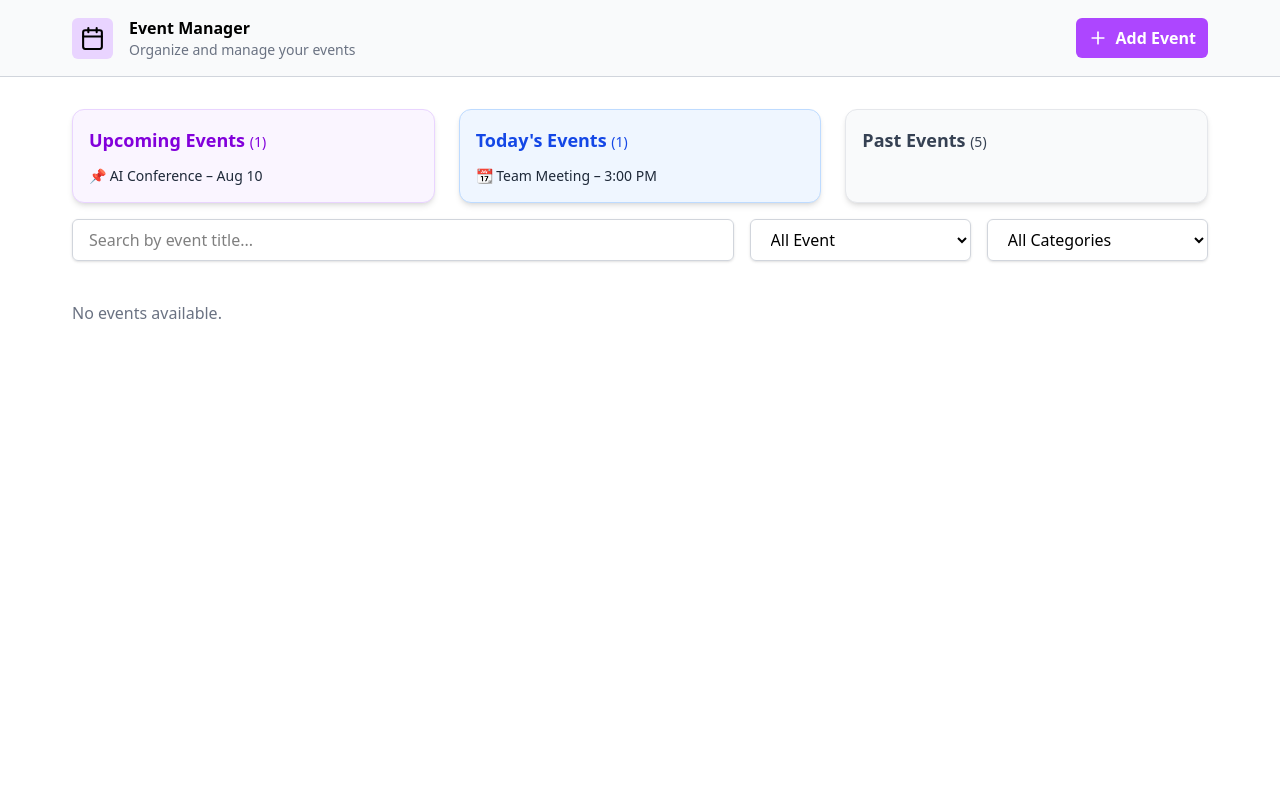
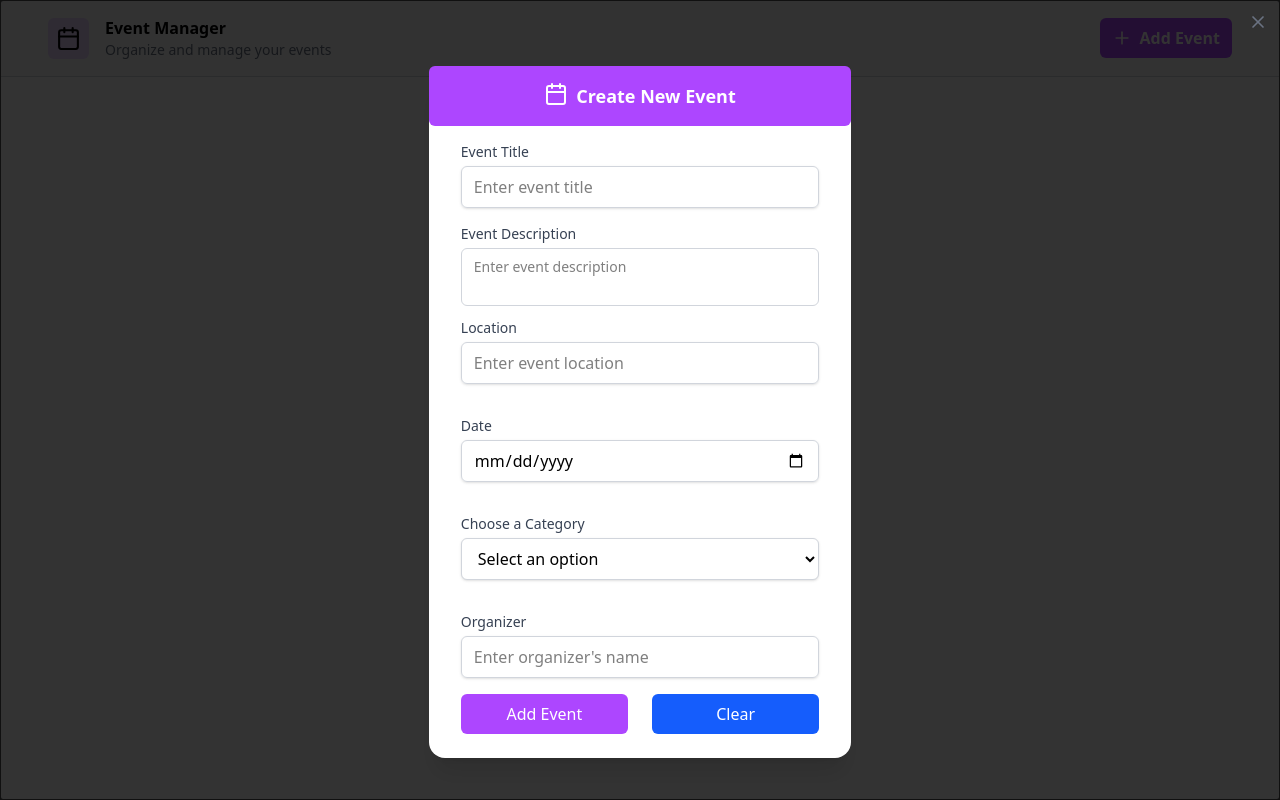
Before and after one commit to Sudipraut1522/Event-management, a React app: page /add-event in a window 1280 px wide. Built offline with nearby package versions, Linux system fonts and the light colour scheme; the HTML template or start-up script is replaced by a standard one.

Commit message:
feat:base layout

```diff
--- a/package.json
+++ b/package.json
@@ -12,11 +12,13 @@
   "dependencies": {
     "@hookform/resolvers": "^5.2.1",
     "@tailwindcss/vite": "^4.1.11",
+    "browser-router": "^0.2.0",
     "lucide-react": "^0.536.0",
     "react": "^19.1.0",
     "react-dom": "^19.1.0",
     "react-hook-form": "^7.61.1",
     "react-modal": "^3.16.3",
+    "react-router-dom": "^7.7.1",
     "tailwindcss": "^4.1.11",
     "zod": "^4.0.14"
   },
--- a/src/App.tsx
+++ b/src/App.tsx
@@ -1,6 +1,7 @@
 import React, { useEffect, useState } from "react";
 import Navbar from "./components/Navbar";
 import EventList from "./components/EventList";
+import RouteController from "./RouteController/RouteController";
 
 const App = () => {
   const [events, setEvents] = useState([]);
@@ -20,78 +21,80 @@ const App = () => {
     localStorage.setItem("events", JSON.stringify(updated));
   };
   return (
-    <div className="w-full  ">
-      <Navbar />
-      <div className="px-18">
-        <div className="grid grid-cols-1 md:grid-cols-3 gap-6 mt-8 ">
-          {/* Upcoming Events */}
-          <div className="bg-purple-50 shadow-md rounded-xl p-4 border border-purple-200">
-            <h2 className="text-lg font-semibold text-purple-700 mb-3">
-              Upcoming Events <span className="text-sm font-normal">(1)</span>
-            </h2>
-            <div className="space-y-2">
-              <p className="text-sm text-gray-800">📌 AI Conference – Aug 10</p>
-            </div>
-          </div>
+    <>
+      <RouteController />
+    </>
+    // <div className="w-full  ">
+    //   <div className="px-18">
+    //     <div className="grid grid-cols-1 md:grid-cols-3 gap-6 mt-8 ">
+    //       {/* Upcoming Events */}
+    //       <div className="bg-purple-50 shadow-md rounded-xl p-4 border border-purple-200">
+    //         <h2 className="text-lg font-semibold text-purple-700 mb-3">
+    //           Upcoming Events <span className="text-sm font-normal">(1)</span>
+    //         </h2>
+    //         <div className="space-y-2">
+    //           <p className="text-sm text-gray-800">📌 AI Conference – Aug 10</p>
+    //         </div>
+    //       </div>
 
-          {/* Today's Events */}
-          <div className="bg-blue-50 shadow-md rounded-xl p-4 border border-blue-200">
-            <h2 className="text-lg font-semibold text-blue-700 mb-3">
-              Today's Events <span className="text-sm font-normal">(1)</span>
-            </h2>
-            <div className="space-y-2">
-              <p className="text-sm text-gray-800">📆 Team Meeting – 3:00 PM</p>
-            </div>
-          </div>
+    //       {/* Today's Events */}
+    //       <div className="bg-blue-50 shadow-md rounded-xl p-4 border border-blue-200">
+    //         <h2 className="text-lg font-semibold text-blue-700 mb-3">
+    //           Today's Events <span className="text-sm font-normal">(1)</span>
+    //         </h2>
+    //         <div className="space-y-2">
+    //           <p className="text-sm text-gray-800">📆 Team Meeting – 3:00 PM</p>
+    //         </div>
+    //       </div>
 
-          {/* Past Events */}
-          <div className="bg-gray-50 shadow-md rounded-xl p-4 border border-gray-200">
-            <h2 className="text-lg font-semibold text-gray-700 mb-3">
-              Past Events <span className="text-sm font-normal">(5)</span>
-            </h2>
-          </div>
-        </div>
+    //       {/* Past Events */}
+    //       <div className="bg-gray-50 shadow-md rounded-xl p-4 border border-gray-200">
+    //         <h2 className="text-lg font-semibold text-gray-700 mb-3">
+    //           Past Events <span className="text-sm font-normal">(5)</span>
+    //         </h2>
+    //       </div>
+    //     </div>
 
-        <div>
-          <div className="py-4 space-y-6">
-            {/* Filters */}
-            <div className="flex flex-col md:flex-row gap-4 items-start md:items-center">
-              {/* Search Input */}
-              <input
-                type="search"
-                placeholder="Search by event title..."
-                className="w-full md:w-[60%] px-4 py-2 border border-gray-300 rounded-md shadow-sm focus:ring-2 focus:ring-blue-500 focus:outline-none"
-              />
+    //     <div>
+    //       <div className="py-4 space-y-6">
+    //         {/* Filters */}
+    //         <div className="flex flex-col md:flex-row gap-4 items-start md:items-center">
+    //           {/* Search Input */}
+    //           <input
+    //             type="search"
+    //             placeholder="Search by event title..."
+    //             className="w-full md:w-[60%] px-4 py-2 border border-gray-300 rounded-md shadow-sm focus:ring-2 focus:ring-blue-500 focus:outline-none"
+    //           />
 
-              {/* Category Filter */}
-              <select className="w-full md:w-1/5 px-4 py-2 border border-gray-300 rounded-md shadow-sm focus:ring-2 focus:ring-blue-500 focus:outline-none ">
-                <option value="">All Event</option>
-                <option value="conference">Conference</option>
-                <option value="meeting">Meeting</option>
-                <option value="workshop">Workshop</option>
-                <option value="webinar">Webinar</option>
-              </select>
-              <select className="w-full md:w-1/5 px-4 py-2 border border-gray-300 rounded-md shadow-sm focus:ring-2 focus:ring-blue-500 focus:outline-none ">
-                <option value="">All Categories</option>
-                <option value="conference">Conference</option>
-                <option value="meeting">Meeting</option>
-                <option value="workshop">Workshop</option>
-                <option value="webinar">Webinar</option>
-              </select>
-            </div>
+    //           {/* Category Filter */}
+    //           <select className="w-full md:w-1/5 px-4 py-2 border border-gray-300 rounded-md shadow-sm focus:ring-2 focus:ring-blue-500 focus:outline-none ">
+    //             <option value="">All Event</option>
+    //             <option value="conference">Conference</option>
+    //             <option value="meeting">Meeting</option>
+    //             <option value="workshop">Workshop</option>
+    //             <option value="webinar">Webinar</option>
+    //           </select>
+    //           <select className="w-full md:w-1/5 px-4 py-2 border border-gray-300 rounded-md shadow-sm focus:ring-2 focus:ring-blue-500 focus:outline-none ">
+    //             <option value="">All Categories</option>
+    //             <option value="conference">Conference</option>
+    //             <option value="meeting">Meeting</option>
+    //             <option value="workshop">Workshop</option>
+    //             <option value="webinar">Webinar</option>
+    //           </select>
+    //         </div>
 
-            {/* Events Grid */}
-          </div>
-        </div>
+    //         {/* Events Grid */}
+    //       </div>
+    //     </div>
 
-        <EventList
-          events={events || []}
-          onDelete={handleDelete}
-          onEdit={handleEdit}
-          key={"hj"}
-        />
-      </div>
-    </div>
+    //     <EventList
+    //       events={events || []}
+    //       onDelete={handleDelete}
+    //       onEdit={handleEdit}
+    //       key={"hj"}
+    //     />
+    //   </div>
+    // </div>
   );
 };
 
--- /dev/null
+++ b/src/RouteController/RouteController.tsx
@@ -0,0 +1,19 @@
+import { BrowserRouter, Routes, Route } from "react-router-dom";
+import BaseLayout from "../layout/Layout";
+import AddEvent from "../page/AddEvent";
+
+const RouteController = () => {
+  return (
+    <div>
+      <BrowserRouter>
+        <Routes>
+          <Route path="/" element={<BaseLayout />}>
+            <Route path="/add-event" element={<AddEvent />} />
+          </Route>
+        </Routes>
+      </BrowserRouter>
+    </div>
+  );
+};
+
+export default RouteController;
--- a/src/components/Navbar.tsx
+++ b/src/components/Navbar.tsx
@@ -2,6 +2,7 @@ import React, { useState } from "react";
 import { Calendar, Plus } from "lucide-react";
 import ReactModal from "./ui/Modal";
 import Form from "./form/Form";
+import { NavLink } from "react-router-dom";
 
 const Navbar = () => {
   const [openModal, setOpenModal] = useState(false);
@@ -12,7 +13,7 @@ const Navbar = () => {
 
   return (
     <div className="w-full sticky top-0 bg-gray-50">
-      <nav className="flex justify-between py-4 md:px-18 items-center">
+      <nav className="flex justify-between py-4 md:px-12 items-center">
         <div className="flex gap-4 justify-center items-center ">
           <p className="bg-purple-200 p-2 rounded-md">
             <Calendar size={25} />
@@ -26,20 +27,15 @@ const Navbar = () => {
           </p>
         </div>
         <div className="flex gap-2 items-center cursor-pointer ">
+          <NavLink to={"add-event"}>
             <p
               className="bg-purple-500 p-2 rounded-md flex items-center gap-2 px-3"
-            onClick={() => handelEventForm()}
+              // onClick={() => handelEventForm()}
             >
               <Plus size={20} className="text-white" />
               <p className="font-semibold text-white">Add Event</p>
             </p>
-          {openModal && (
-            <>
-              <ReactModal open={openModal} close={() => setOpenModal(false)}>
-                <Form />
-              </ReactModal>
-            </>
-          )}
+          </NavLink>
         </div>
       </nav>
       <hr className="border-gray-300" />
--- /dev/null
+++ b/src/layout/Layout.tsx
@@ -0,0 +1,17 @@
+import { Outlet } from "react-router-dom";
+import Navbar from "../components/Navbar";
+
+const BaseLayout = () => {
+  return (
+    <div className="">
+      <div className="flex flex-col  ">
+        <Navbar />
+        <div className="w-full  ">
+          <Outlet />
+        </div>
+      </div>
+    </div>
+  );
+};
+
+export default BaseLayout;
--- /dev/null
+++ b/src/page/AddEvent.tsx
@@ -0,0 +1,26 @@
+import React, { useState } from "react";
+import ReactModal from "../components/ui/Modal";
+import Form from "../components/form/Form";
+import { useNavigate } from "react-router-dom";
+
+const AddEvent = () => {
+  const navigate = useNavigate();
+  const [openModal, setOpenModal] = useState(true);
+
+  const closeModal = () => {
+    setOpenModal(false);
+    navigate(-1);
+  };
+
+  return (
+    <div>
+      <>
+        <ReactModal open={openModal} close={() => closeModal()}>
+          <Form />
+        </ReactModal>
+      </>
+    </div>
+  );
+};
+
+export default AddEvent;
```
Also changed, not shown: 1 other file (tests, documents, lock files or other folders). Lines whose indentation alone changed are shown as unchanged.
